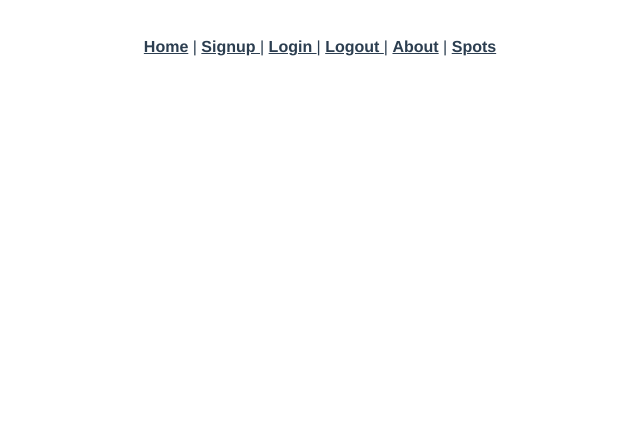
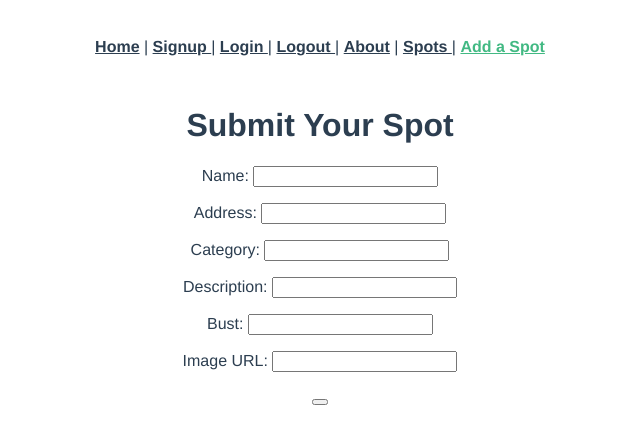
Before and after one commit to JamesHanovnikian/blade-spots-vue-app, a Vue app: page /spots/new in a window 1280 px wide. Shown: the top 444 px of the page, without its empty margins (320-960 px from the left). Built offline with nearby package versions, Linux system fonts and the light colour scheme.

Commit message:
add new spot file and function working with inputs

```diff
--- a/public/index.html
+++ b/public/index.html
@@ -6,6 +6,7 @@
     <meta name="viewport" content="width=device-width,initial-scale=1.0">
     <link rel="icon" href="<%= BASE_URL %>favicon.ico">
     <title><%= htmlWebpackPlugin.options.title %></title>
+
   </head>
   <body>
     <noscript>
--- a/src/App.vue
+++ b/src/App.vue
@@ -6,7 +6,8 @@
       <router-link to="/login"> Login </router-link> |
       <router-link to="/logout"> Logout </router-link> |
       <router-link to="/about">About</router-link> |
-      <router-link to="/spotsindex"> Spots </router-link>
+      <router-link to="/spotsindex"> Spots </router-link> |
+      <router-link to="/spots/new"> Add a Spot </router-link>
     </div>
     <router-view/>
   </div>
--- a/src/router/index.js
+++ b/src/router/index.js
@@ -1,10 +1,14 @@
 import Vue from 'vue'
 import VueRouter from 'vue-router'
 import Home from '../views/Home.vue'
-import SpotsIndex from '../views/SpotsIndex.vue'
 import Signup from '../views/Signup.vue'
 import Login from '../views/Login.vue'
 import Logout from '../views/Logout.vue'
+import SpotsIndex from '../views/SpotsIndex.vue'
+import SpotsNew from '../views/SpotsNew.vue'
+
+
+
 
 Vue.use(VueRouter)
 
@@ -35,6 +39,11 @@ const routes = [
     component: SpotsIndex
   },
   {
+    path: '/spots/new',
+    name: 'SpotsNew',
+    component: SpotsNew
+  },
+  {
     path: '/about',
     name: 'About',
     // route level code-splitting
--- a/src/views/Home.vue
+++ b/src/views/Home.vue
@@ -17,4 +17,5 @@ export default {
   created: function () {},
   methods: {},
 };
-</script>
+</script
+>
--- a/src/views/SpotsIndex.vue
+++ b/src/views/SpotsIndex.vue
@@ -1,5 +1,6 @@
 <template>
   <div class="spotsindex">
+
     <h1>{{ message }}</h1>
     <p> {{ }} </p>
 
@@ -9,8 +10,9 @@
      <p> Spot: {{ spot.name}} </p>
      <p> Address: {{ spot.address }}</p>
      <p> Category: {{ spot.category }} </p>
-      <p> Bust: {{ spot.bust }}</p>
-     <p> Image: {{ spot.image_url }}</p>
+     <p> Bust: {{ spot.bust }}</p>
+      <button> </button>
+     <p><img v-bind:src="spot.image_url"></p>
      <hr>
 
     </div>
@@ -18,6 +20,9 @@
 </template>
 
 <style>
+img {
+  width: 400px;
+}
 </style>
 
 <script>
@@ -40,6 +45,7 @@ export default {
         this.spots = response.data;
       });
     },
+    showUserId: function () {},
   },
 };
 </script>
--- a/src/views/SpotsNew.vue
+++ b/src/views/SpotsNew.vue
@@ -1,6 +1,29 @@
 <template>
-  <div class="Spotsnew">
-    <h1>{{ message }}</h1>
+  <div class="SpotsNew">
+    <h1> Submit Your Spot </h1>
+    <form v-on:submit.prevent="spotNew()">
+      <ul>
+        <li v-for="error in errors" v-bind:key="error"> {{ error }} </li>
+      </ul>
+     <p> Name:
+      <input type="text" v-model="newSpotsParams.name"> </p>
+     <p> Address:
+      <input type="text" v-model="newSpotsParams.address"> </p>
+     <p> Category:
+      <input type="text" v-model="newSpotsParams.category"> </p>
+     <p> Description:
+      <input type="text" v-model="newSpotsParams.description"> </p>
+      <p> Bust:
+      <input type="text" v-model="newSpotsParams.bust"> </p>
+      <p> Image URL:
+      <input type="text" v-model="newSpotsParams.image_url"> </p>
+
+      <button v-on:click="spotNew()"> </button>
+
+
+
+    </form>
+
   </div>
 </template>
 
@@ -11,10 +34,24 @@ import axios from "axios";
 export default {
   data: function () {
     return {
-      message: "Submit a spot",
+      errors: [],
+      newSpotsParams: {},
     };
   },
   created: function () {},
-  methods: {},
+  methods: {
+    spotNew: function () {
+      axios
+        .post("/spots", this.newSpotsParams)
+        .then((response) => {
+          console.log("spots create", response.data);
+          this.$router.push("/spots");
+        })
+        .catch((error) => {
+          console.log("Spot Create Error", error.response);
+          this.errors = error.response.data.errors;
+        });
+    },
+  },
 };
 </script>
```
